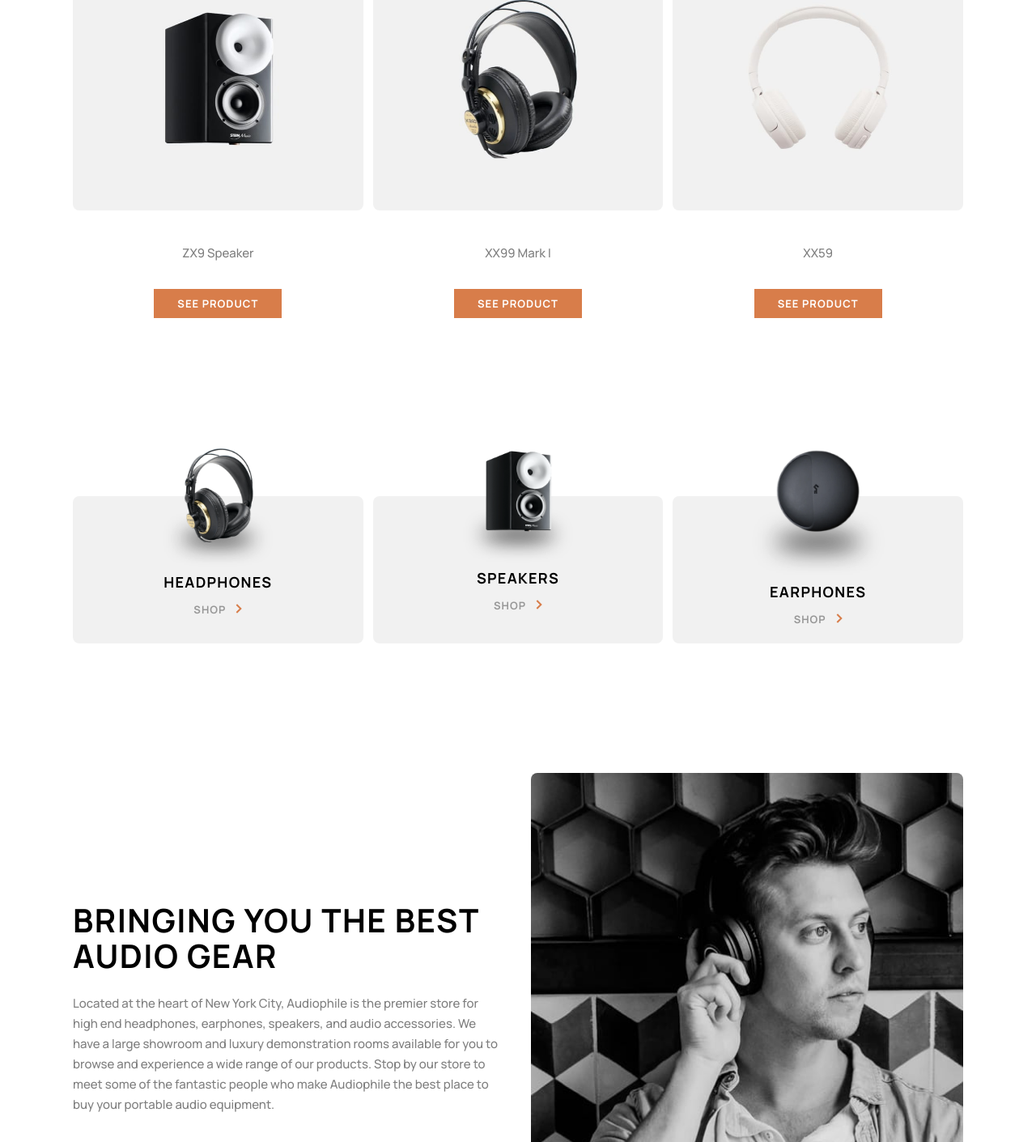
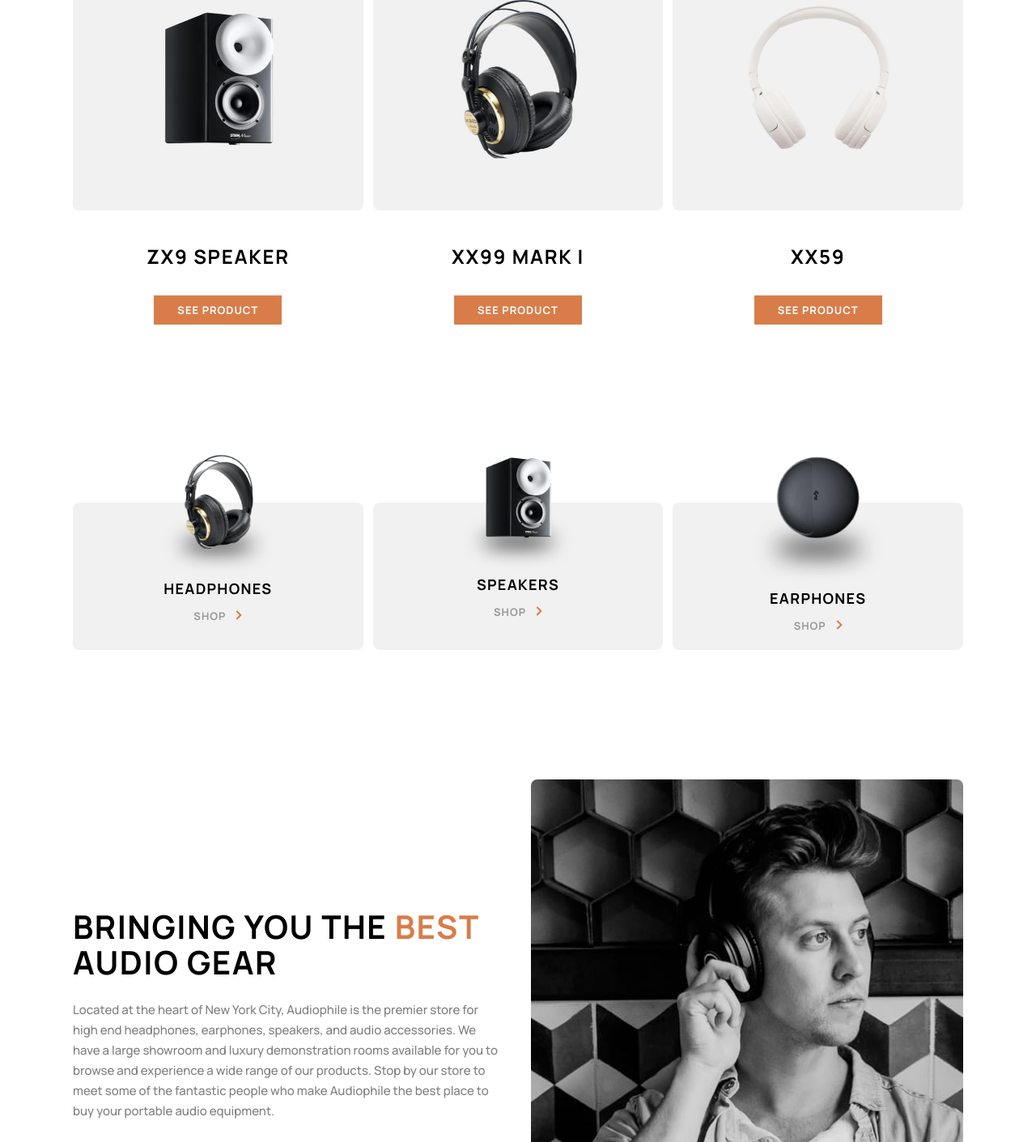
Before and after one commit to scottmotion/audiophile-ecommerce, a React (Vite) app: page /audiophile-ecommerce/speakers/zx7-speaker in a window 1280 px wide. Shown: the part 2781-4192 px from the top of the page at 81% size. Built offline with nearby package versions, Linux system fonts and the light colour scheme.

Commit message:
typography

```diff
--- a/src/Components/BestGear.tsx
+++ b/src/Components/BestGear.tsx
@@ -18,7 +18,8 @@ export default function BestGear() {
         </picture>
         <div className="col-span-1 flex flex-col items-center gap-6 text-center lg:col-start-1 lg:row-start-1 lg:items-start lg:text-left">
           <h2 className="heading-5 md:heading-2">
-            Bringing you the best audio gear
+            Bringing you the <span className="text-dark-orange">best</span>{" "}
+            audio gear
           </h2>
           <p>
             Located at the heart of New York City, Audiophile is the premier
--- a/src/Components/ProductOthers.tsx
+++ b/src/Components/ProductOthers.tsx
@@ -23,7 +23,7 @@ export default function ProductOthers({ products }: ProductOthersProps) {
               <img src={other.image.mobile} className="rounded-lg" />
             </picture>
             <div className="flex flex-col items-center gap-8">
-              <p>{other.name}</p>
+              <h5 className="heading-6">{other.name}</h5>
               <Link to="/">
                 <button className="btn btn-1">See Product</button>
               </Link>
```
